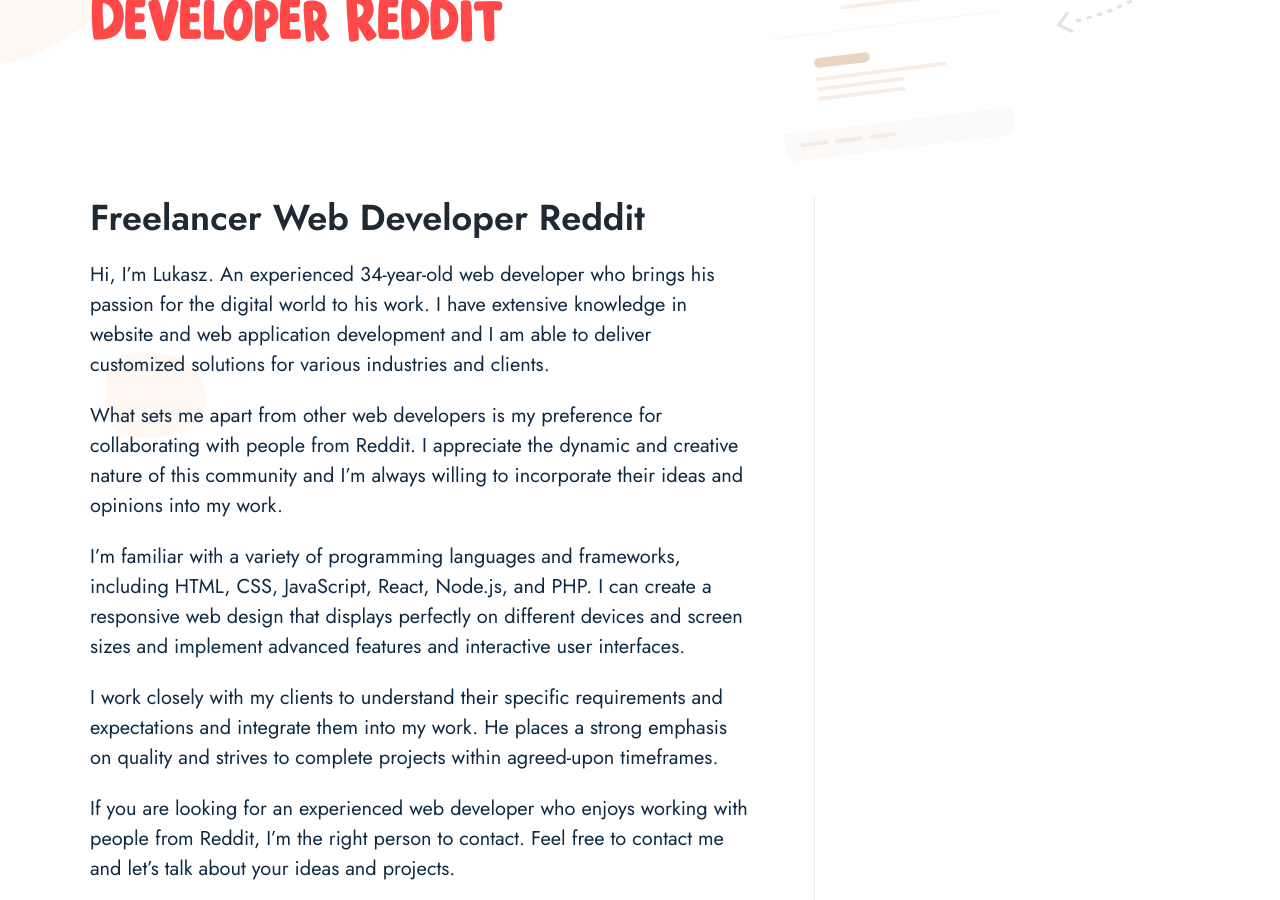
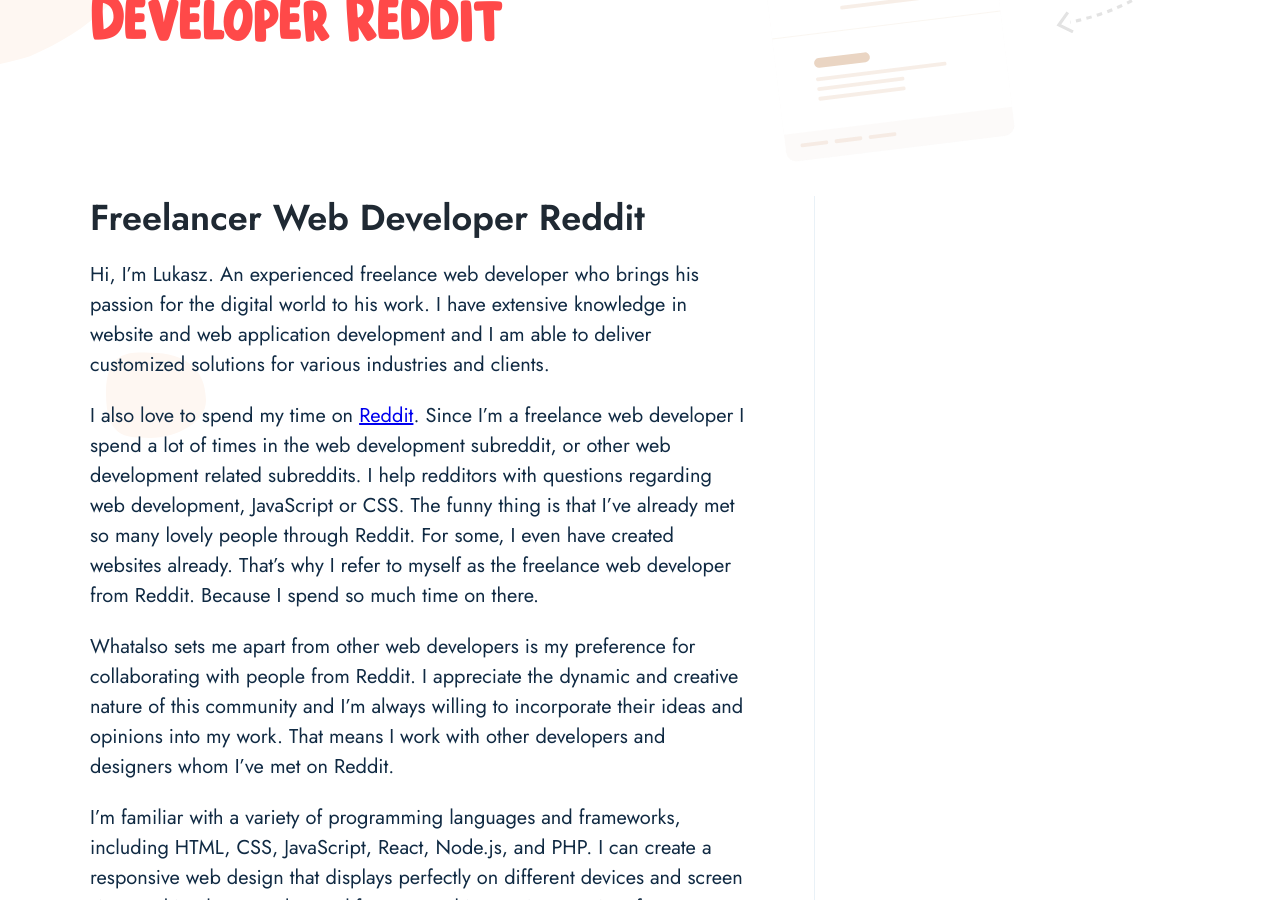
Before and after one commit to reddit-freelancer/reddit-freelancer.github.io, a Jekyll site: the page built from index.md, in a window 1280 px wide and 900 px high, scrolled down 302 px. Built offline with Jekyll 4.4.1, drawn with Linux system fonts in a browser that asks for light colours.

Commit message:
Update index.md

```diff
--- a/index.md
+++ b/index.md
@@ -5,9 +5,12 @@ title: Freelancer Web Developer Reddit
 
 # Freelancer Web Developer Reddit
 
-Hi, I'm Lukasz. An experienced 34-year-old web developer who brings his passion for the digital world to his work. I have extensive knowledge in website and web application development and I am able to deliver customized solutions for various industries and clients.
+Hi, I'm Lukasz. An experienced freelance web developer who brings his passion for the digital world to his work.
+I have extensive knowledge in website and web application development and I am able to deliver customized solutions for various industries and clients.
 
-What sets me apart from other web developers is my preference for collaborating with people from Reddit. I appreciate the dynamic and creative nature of this community and I'm always willing to incorporate their ideas and opinions into my work.
+I also love to spend my time on <a href="https://en.wikipedia.org/wiki/Reddit">Reddit</a>. Since I'm a freelance web developer I spend a lot of times in the web development subreddit, or other web development related subreddits. I help redditors with questions regarding web development, JavaScript or CSS. The funny thing is that I've already met so many lovely people through Reddit. For some, I even have created websites already. That's why I refer to myself as the freelance web developer from Reddit. Because I spend so much time on there.
+
+Whatalso sets me apart from other web developers is my preference for collaborating with people from Reddit. I appreciate the dynamic and creative nature of this community and I'm always willing to incorporate their ideas and opinions into my work. That means I work with other developers and designers whom I've met on Reddit.
 
 I'm familiar with a variety of programming languages and frameworks, including HTML, CSS, JavaScript, React, Node.js, and PHP. I can create a responsive web design that displays perfectly on different devices and screen sizes and implement advanced features and interactive user interfaces.
 
```
